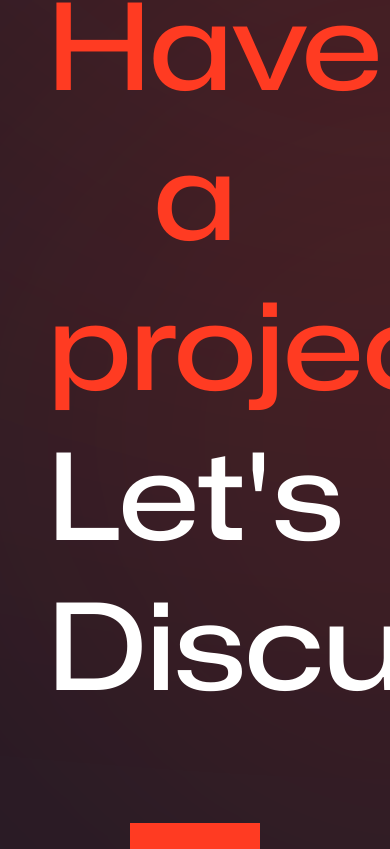
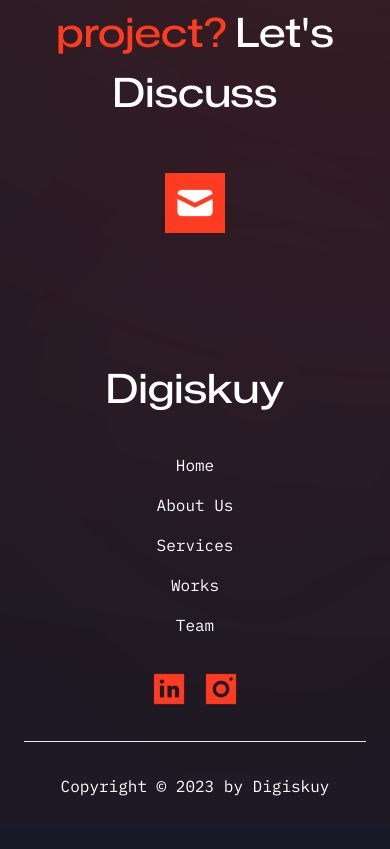
Before and after one commit to davadaviar/digiskuy, a React (Vite) app: page / in a window 390 px wide. Shown: the part 5164-6013 px from the top of the page. After the commit the page ends 5990 px from the top, so only its background shows below. Built offline with nearby package versions, Linux system fonts and the light colour scheme.

Commit message:
Finish mobile view

```diff
--- a/src/components/Footer.jsx
+++ b/src/components/Footer.jsx
@@ -3,10 +3,10 @@ import { footer } from '../constants'
 
 const Footer = () => {
   return (
-    <footer className='footer-container flex flex-col gap-14 mt-48 px-24 w-full text-center'>
-        <div className='footer-top flex justify-between items-center'>
+    <footer className='footer-container flex flex-col gap-8 md:gap-14 mt-32 md:mt-48 px-6 md:px-24 w-full text-center'>
+        <div className='footer-top flex flex-col gap-8 md:flex-row justify-between items-center'>
             <h3 className='logo font-heading text-[40px]'>Digiskuy</h3>
-            <ul className='footer-link flex gap-8'>
+            <ul className='footer-link flex flex-col md:flex-row gap-4 md:gap-8'>
                 {
                     footer.links.map((link) => (
                         <li className='text-[16px]'>
@@ -15,10 +15,10 @@ const Footer = () => {
                     ))
                 }
             </ul>
-            <div className='socmed flex gap-5'>
+            <div className='socmed flex gap-3 md:gap-5'>
                 {
                     footer.cta.map((icon) => (
-                        <img className='w-[70px] h-[70px]' src={icon.icon} alt={icon.altText} />
+                        <img className='w-[40px] h-[40px] md:w-[70px] md:h-[70px]' src={icon.icon} alt={icon.altText} />
                     ))
                 }
             </div>
--- a/src/components/Navbar.jsx
+++ b/src/components/Navbar.jsx
@@ -1,10 +1,13 @@
-import React from 'react'
+import React, { useState } from 'react'
 import { navbar } from '../constants'
 import { menu } from '../assets/icons'
 
 const Navbar = () => {
+
+  const [open, setOpen] = useState('false');
+
   return (
-    <nav className='navbar w-full flex justify-between items-center px-6 py-7 md:px-24 md:py-10 fixed top-0 z-10'>
+    <nav className='navbar w-full flex justify-between items-center px-6 py-7 md:px-24 xl:px-40 md:py-10 fixed top-0 z-10'>
         <h3 className='logo font-heading text-[30px] md:text-[40px]'>Digiskuy</h3>
         <ul className='navlink hidden md:flex gap-8'>
             {
--- a/src/sections/HaveProject.jsx
+++ b/src/sections/HaveProject.jsx
@@ -3,14 +3,18 @@ import { mail } from '../assets/icons'
 
 const HaveProject = () => {
   return (
-    <section className='have-project relative text-center w-3/4 mx-auto mt-36'>
-        <h1 className='font-heading text-[120px] leading-[150px]'>
+    <section className='have-project relative text-center w-3/4 mx-auto mt-28 md:mt-36'>
+        <h1 className='font-heading text-[40px] md:text-[120px] md:leading-[150px]'>
             <span className='text-primary'>Have a project?</span> Let's Discuss
         </h1>
-        <div className='get-in__touch mt-24'>
-            <img className='w-[130px] h-[120px] mx-auto px-2 py-2 bg-primary drop-shadow-normal' src={mail} alt='mail' />
+        <div className='get-in__touch mt-12 md:mt-24'>
+            <img
+              className='w-[60px] h-[60px] md:w-[130px] md:h-[120px] mx-auto px-2 py-2 bg-primary drop-shadow-normal'
+              src={mail}
+              alt='mail'
+            />
         </div>
-        <div className='bg-blur w-[570px] h-[570px] bg-primary rounded-full absolute top-44 left-[30%] -z-10 blur-template'></div>
+        <div className='bg-blur w-[300px] h-[300px] bg-primary rounded-full absolute left-[20%] -z-10 blur-template'></div>
     </section>
   )
 }
--- a/src/sections/Hero.jsx
+++ b/src/sections/Hero.jsx
@@ -5,7 +5,7 @@ import { ornament } from '../assets/images'
 
 const Hero = () => {
   return (
-    <section className='hero-section px-6 md:px-24 w-full min-h-screen' id='1'>
+    <section className='hero-section px-6 md:px-24 xl:px-40 w-full min-h-screen' id='1'>
         <div className='hero-headline mt-60'>
             <h1 className='font-heading text-[50px] md:text-[120px] text-center leading-[55px] md:leading-heading'>{hero.heading}</h1>
             <p className='text-center text-[16px] md:text-[20px] md:leading-body mt-12 w-3/4 mx-auto'>{hero.body}</p>
```
